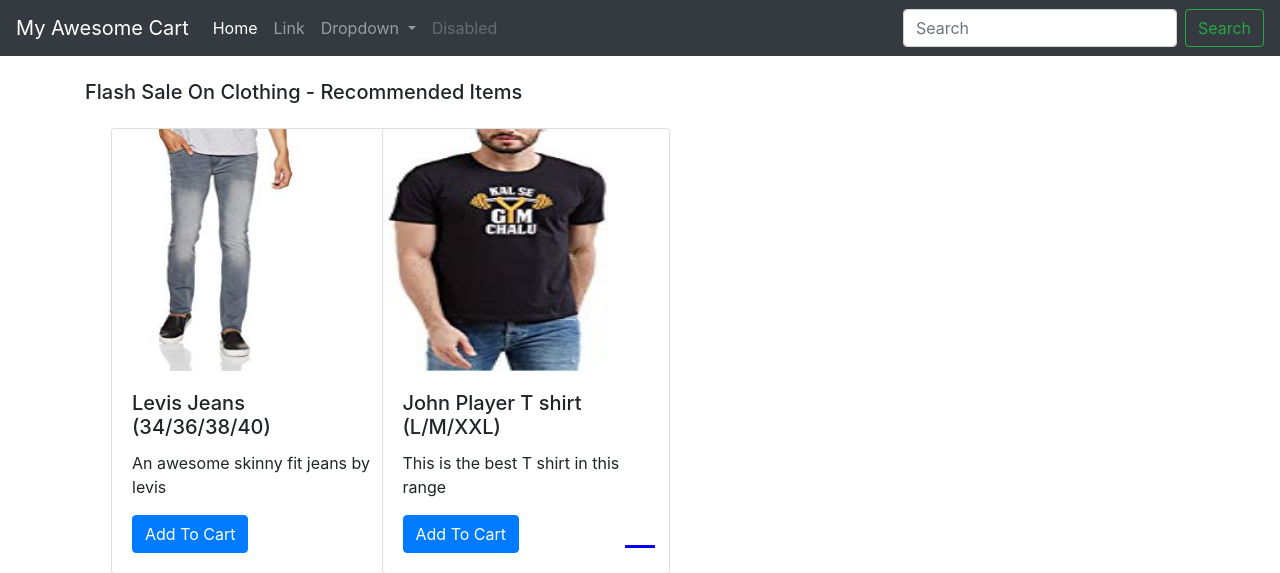
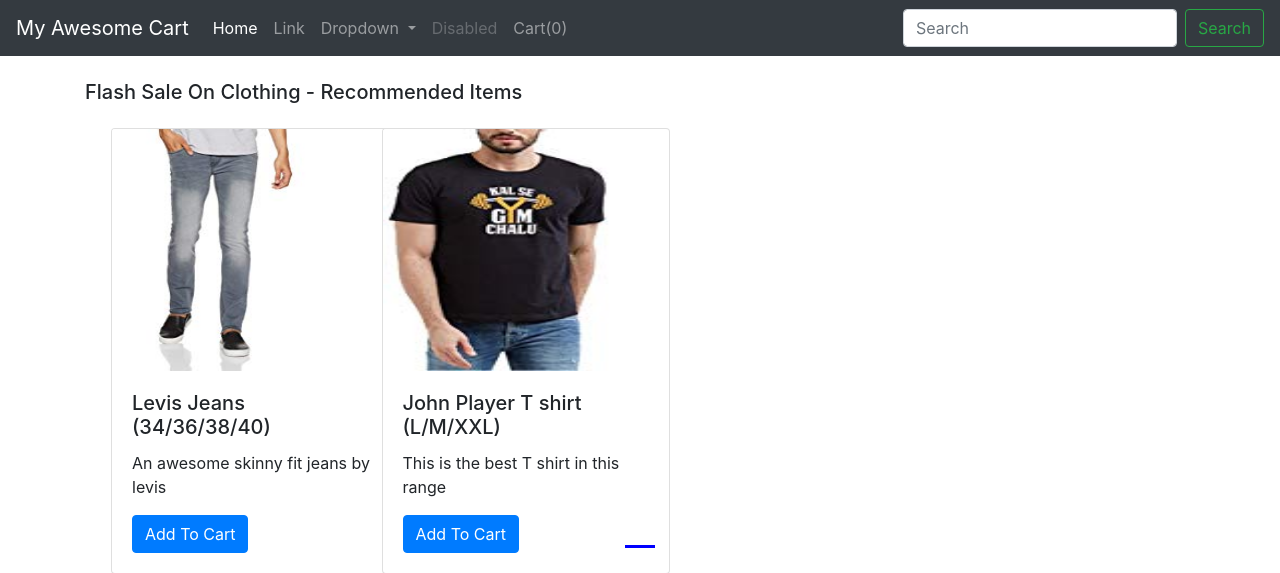
Before and after one commit to haris989/MyAwesomeCart, a Django app: page /shop/ in a window 1280 px wide. Shown: the top 573 px of the page. Run offline with Django 3.2, Linux system fonts and the light colour scheme; data comes from the database, SQL or seed files in the repository; both versions use the stored data as it was after the commit; some libraries are stand-ins or nearby versions.

Commit message:
Django 38

```diff
--- a/shop/templates/shop/basic.html
+++ b/shop/templates/shop/basic.html
@@ -43,6 +43,9 @@
       <li class="nav-item">
         <a class="nav-link disabled" href="#" tabindex="-1" aria-disabled="true">Disabled</a>
       </li>
+      <li class="nav-item">
+        <a class="nav-link" href="#">Cart(<span id="cart">0</span>)</a>
+      </li>
     </ul>
     <form class="form-inline my-2 my-lg-0">
       <input class="form-control mr-sm-2" type="search" placeholder="Search" aria-label="Search">
--- a/shop/templates/shop/index.html
+++ b/shop/templates/shop/index.html
@@ -12,8 +12,8 @@
 
           .col-md-3 img{
 
-          width: 227px;
-          max-height: 242px;
+          max-width: 227px;
+          height: 242px;
           }
 
           body .carousel-indicator li{
@@ -60,19 +60,9 @@
     <div class="container carousel-inner no-padding">
 
       <div class="carousel-item active">
-        <div class="col-xs-3 col-sm-3 col-md-3">
-          <div class="card" style="width: 18rem;">
-            <img src='/media/{{product.0.image}}' class="card-img-top" alt="...">
-            <div class="card-body">
-                <h5 class="card-title">{{product.0.product_name}}</h5>
-                <p class="card-text">{{product.0.desc}}</p>
-                <button id="pr{{product.0.id}}" class="btn btn-primary cart">Add To Cart</button>
-            </div>
-          </div>
-       </div>
 
 
-        {% for i in product|slice:"1:"%}
+        {% for i in product %}
         <div class="col-xs-3 col-sm-3 col-md-3">
           <div class="card" style="width: 18rem;">
             <img src='/media/{{i.image}}' class="card-img-top" alt="...">
@@ -83,7 +73,7 @@
             </div>
           </div>
         </div>
-        {% if forloop.counter|divisibleby:3 and forloop.counter > 0 and not forloop.last %}
+        {% if forloop.counter|divisibleby:4 and forloop.counter > 0 and not forloop.last %}
       </div><div class="carousel-item">
         {% endif %}
 
@@ -108,6 +98,7 @@
 {% block js %}
 <script>
 console.log('working');
+
 if(localStorage.getItem('cart') == null){
 var cart = {};
 }
@@ -115,6 +106,7 @@
 else
 {
 cart = JSON.parse(localStorage.getItem('cart'));
+document.getElementById('cart').innerHTML = Object.keys(cart).length;
 }
 
 $('.cart').click(function(){
@@ -131,6 +123,7 @@
 }
 console.log(cart);
 localStorage.setItem('cart', JSON.stringify(cart));
+document.getElementById('cart').innerHTML = Object.keys(cart).length;
 });
 
 </script>
```
Also changed, not shown: db.sqlite3, media/shop/images/watch_DQtN2Qe.jpg (added), media/shop/images/watch_OmoLbXd.jpg (added), media/shop/images/watch_Qa5Gezo.jpg (added), media/shop/images/watch_ZHogQcM.jpg (added), media/shop/images/watch_olVrzRA.jpg (added), media/shop/images/watch_wfOl9L3.jpg (added).
